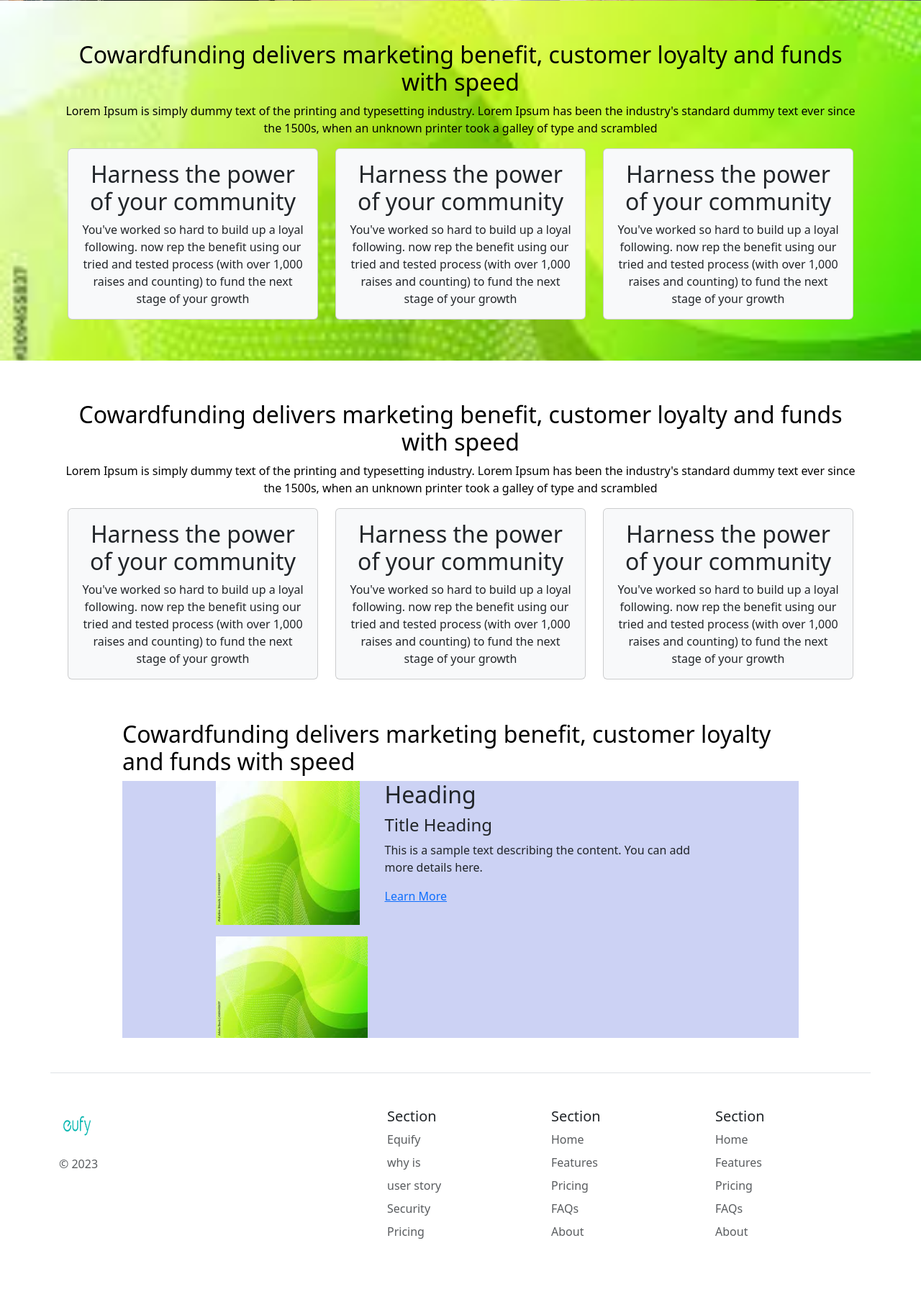
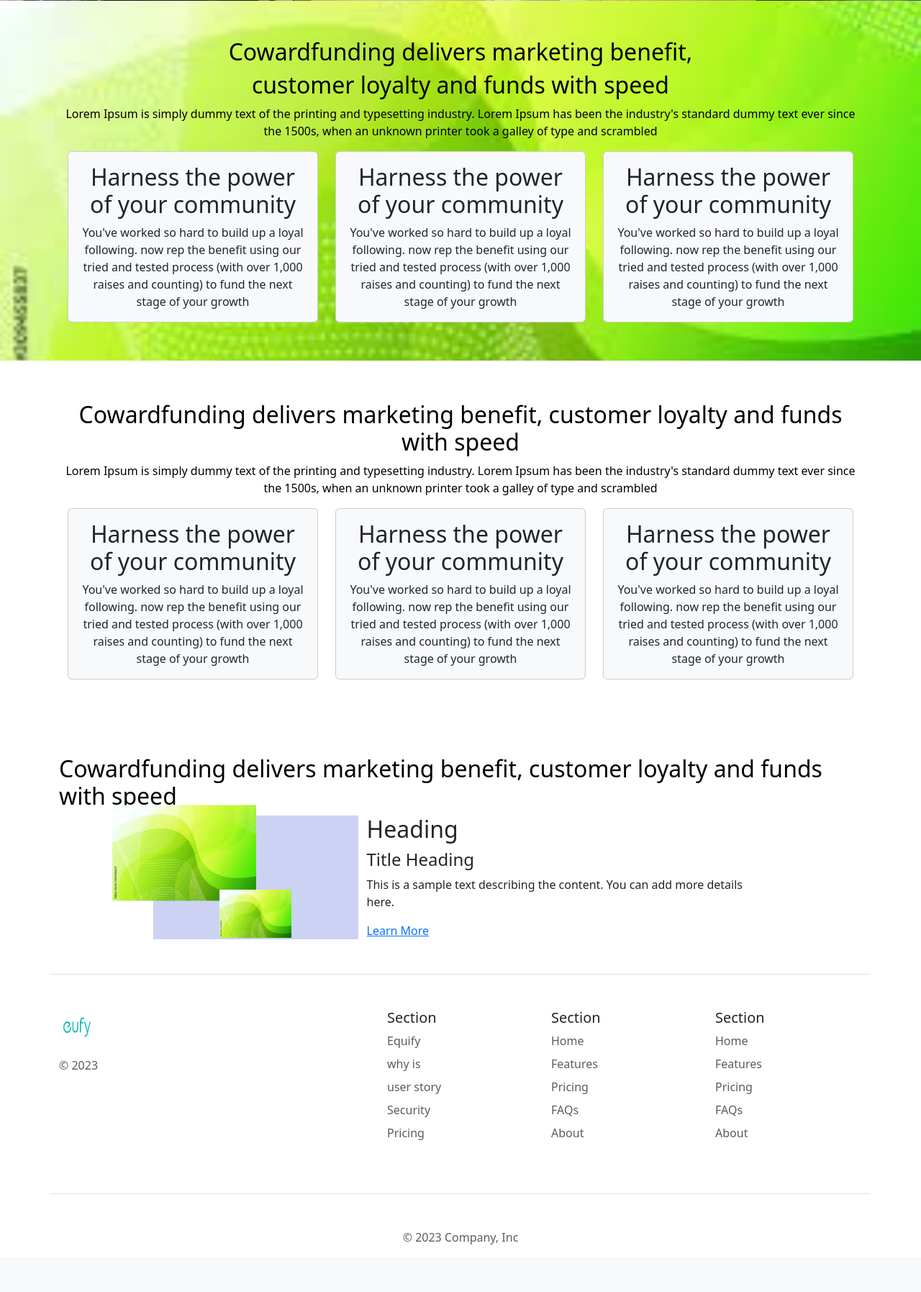
Before and after one commit to m-jawad-elexoft-aidev/Equfy-Website, a Django app: page /faq1 in a window 1280 px wide. Shown: the part 557-2352 px from the top of the page at 72% size. After the commit the page ends 2286 px from the top, so only its background shows below. Run offline with Django 4.2, Linux system fonts and the light colour scheme; some libraries are stand-ins or nearby versions.

Commit message:
next div

```diff
--- a/base/templates/faq1.html
+++ b/base/templates/faq1.html
@@ -28,7 +28,8 @@
 <div class="hero-section" style = "background: url('{%static "/images/background2.jpg"%}') no-repeat center center/cover; width:100%;">
     <div class = 'container'>
     <div class="row justify-content-center">
-        <h2 class="title" style='color:black'>Cowardfunding delivers marketing benefit, customer loyalty and funds with speed</h2>
+        <h2 class="title" style='color:black'>Cowardfunding delivers marketing benefit,</h2>
+            <h2 class = "title" style = 'color:black'>customer loyalty and funds with speed</h2>
         <p class='text' style='color:black'>Lorem Ipsum is simply dummy text of the printing and typesetting industry. Lorem Ipsum has been the industry's standard dummy text ever since the 1500s, when an unknown printer took a galley of type and scrambled </p>
         <div class="row justify-content-left">
             <div class="col-lg-4">
@@ -124,7 +125,28 @@
     </div>
 </div>
 
-<div class = "container justify-content-center" style = ' padding-left: 100px; padding-right: 100px'>
+
+
+<div class="container mt-5">
+    <h2 class="title" style='color:black'>Cowardfunding delivers marketing benefit, customer loyalty and funds with speed</h2>
+    <div class = 'row justify-content-center'>
+    <div class="custom-div col-md-3 clmn1">
+        <img src="{%static '/images/background2.jpg'%}" class="img-fluid first-image" alt="First Image">
+        <img src="{%static '/images/background2.jpg'%}" class="img-fluid second-image" alt="Second Image">
+    </div>
+    <div class = "col-md-6 clmn2">
+            <h2>Heading</h2>
+            <h4>Title Heading</h4>
+            <p>
+                This is a sample text describing the content. You can add more details here.
+            </p>
+            <a href="#">Learn More</a>
+        </div>
+    </div>
+</div>
+
+
+{% comment %} <div class = "container justify-content-center" style = ' padding-left: 100px; padding-right: 100px'>
     <h2 class="title" style='color:black'>Cowardfunding delivers marketing benefit, customer loyalty and funds with speed</h2>
 <div class="container" style = 'background-color: rgba(0,30,200,0.2);'>
     <div class="row justify-content-center">
@@ -144,7 +166,7 @@
         </div>
     </div>
 </div>
-</div>
+</div> {% endcomment %}
 
 
 
--- a/static/styles/style.css
+++ b/static/styles/style.css
@@ -13,3 +13,30 @@
     margin-left: 50px; /* Adjust the distance from the left */
     max-width: 400px; /* Set the maximum width for the card */
 }
+
+.custom-div {
+    width: 500px;
+
+    background-color: rgba(0, 30, 200, 0.2);
+    position: relative;
+    display: flex;
+    align-items: center;
+    justify-content: center;
+}
+.custom-div img {
+    position: absolute;
+}
+
+.first-image {
+    top: 30%;
+    left: -20%;
+    width: 200px;
+    height: 200px;
+    transform: translateY(-50%);
+}
+
+.second-image {
+    top: 60%;
+    width: 100px;
+    height: 100px
+}
```
